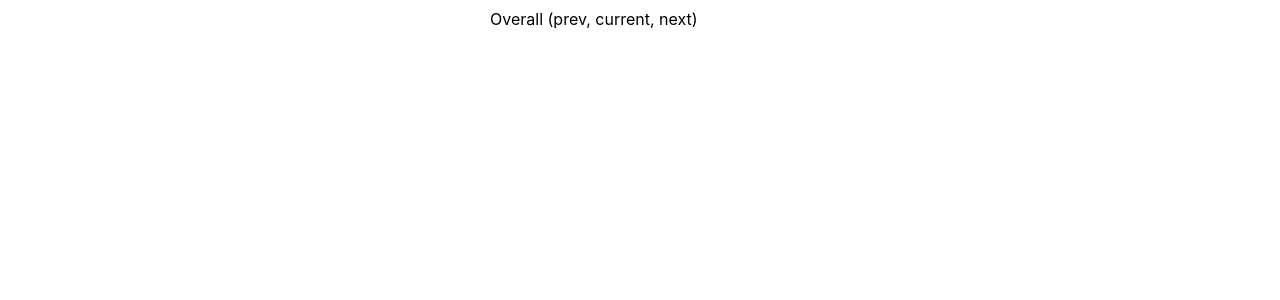
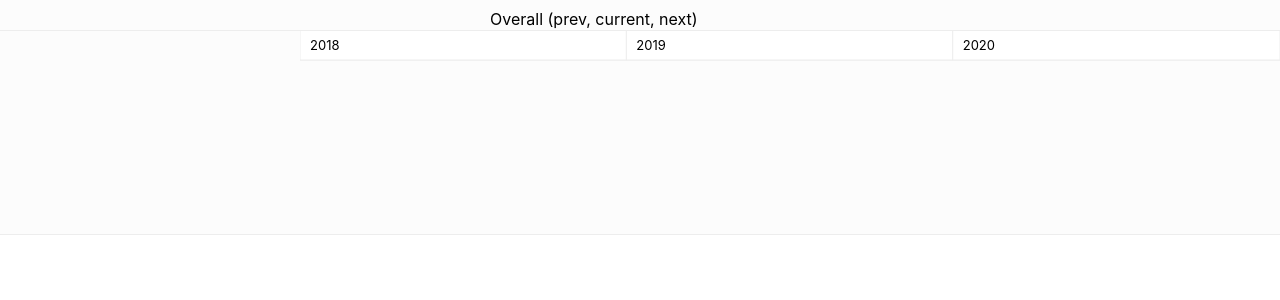
Before and after one commit to martinsimonovski/react-d3-test, a React (Create React App) app: page / in a window 1280 px wide. Shown: the top 300 px of the page. Built offline with nearby package versions, Linux system fonts and the light colour scheme.

Commit message:
implement ranges

```diff
--- a/package.json
+++ b/package.json
@@ -5,6 +5,7 @@
   "dependencies": {
     "d3": "^5.9.7",
     "moment": "^2.24.0",
+    "node-sass": "^4.12.0",
     "react": "^16.8.6",
     "react-dom": "^16.8.6",
     "react-scripts": "3.0.1"
--- a/src/App.css
+++ /dev/null
@@ -1,4 +0,0 @@
-.chart {
-  width: 100%;
-  text-align: center;
-}
--- a/src/App.js
+++ b/src/App.js
@@ -1,6 +1,6 @@
 import React from "react";
 import { Gantt } from "./components";
-import "./App.css";
+import "./App.scss";
 
 const config = {
   data: [1, 2, 3, 4, 5, 6, 7, 8, 9, 10],
--- /dev/null
+++ b/src/App.scss
@@ -0,0 +1,37 @@
+$strokeColor: #ededed;
+$strokeWidth: 1;
+$defaultBackground: #fcfcfc;
+$cellBackground: white;
+
+.chart {
+  width: 100%;
+  text-align: center;
+  outline: 1px solid $strokeColor;
+  background: $defaultBackground;
+}
+
+.side-panel {
+  display: inline-block;
+}
+
+.header-section {
+  outline: 1px solid $strokeColor;
+}
+
+.draw-area {
+  display: inline-block;
+
+  .ranges {
+    fill: $defaultBackground;
+    stroke: $strokeColor;
+    stroke-width: $strokeWidth;
+  }
+  .block {
+    fill: $cellBackground;
+    stroke: $strokeColor;
+    stroke-width: $strokeWidth;
+  }
+  .title {
+    font-size: 13px;
+  }
+}
--- /dev/null
+++ b/src/components/DrawArea.js
@@ -0,0 +1,13 @@
+import React from "react";
+import { Range } from "./Range";
+
+export const DrawArea = props => {
+  const { height, width, ranges } = props;
+  return (
+    <div style={{ height: height, width: width }} className="draw-area">
+      <svg style={{ height: height, width: width }}>
+        <Range width={width} height={30} ranges={[...ranges]} />
+      </svg>
+    </div>
+  );
+};
--- a/src/components/Gantt.js
+++ b/src/components/Gantt.js
@@ -3,6 +3,8 @@ import * as d3 from "d3";
 import { boundaries } from "../utils";
 import { D3Context } from "../context";
 import { Header } from "./Header";
+import { SidePanel } from "./SidePanel";
+import { DrawArea } from "./DrawArea";
 
 export const Gantt = props => {
   const { config } = props;
@@ -12,8 +14,10 @@ export const Gantt = props => {
   const [chartHeight, setChartHeight] = useState(100);
   const rowHeight = 20;
   const headerHeight = 30;
-  const leftColumn = 300;
-  const { headerRanges, dateBoundary } = boundaries.get(config.metrics);
+  const sidePanel = 300;
+  const { headerRanges, subHeaderRanges, dateBoundary } = boundaries.get(
+    config.metrics
+  );
 
   useEffect(() => {
     setChartWidth(ref.current.offsetWidth);
@@ -37,13 +41,25 @@ export const Gantt = props => {
   const x = d3
     .scaleTime()
     .domain(dateBoundary)
-    .range([0, width - leftColumn]);
+    .range([0, width - sidePanel]);
   const y = d3.scaleBand().range([0, height], 0.1);
 
   return (
     <D3Context.Provider value={{ x, y, dateBoundary }}>
       <div ref={ref} className="chart" width="100%">
-        <Header height={headerHeight} width={width} range={headerRanges[0]} />
+        <Header
+          height={headerHeight}
+          width={width}
+          range={headerRanges[0]}
+          paddingLeft={sidePanel}
+        />
+        <SidePanel height={height} width={sidePanel} />
+        <DrawArea
+          height={height}
+          width={width - sidePanel}
+          paddingLeft={sidePanel}
+          ranges={subHeaderRanges}
+        />
       </div>
     </D3Context.Provider>
   );
--- a/src/components/Header.js
+++ b/src/components/Header.js
@@ -13,7 +13,7 @@ export const Header = props => {
   return (
     <div className="header-section" style={{ height, display: "block" }}>
       <svg width={width} height={height}>
-        <g transform={`translate(0, ${height})`}>
+        <g transform={`translate(0, ${height})`} width={width} height={height}>
           <text x={x} y={y} height={d3Ctx.y.bandwidth()} width={textWidth}>
             {range.name}
           </text>
--- /dev/null
+++ b/src/components/Range.js
@@ -0,0 +1,73 @@
+import React, { useContext } from "react";
+import { D3Context } from "../context";
+import { helpers } from "../utils";
+
+const RangeBackground = props => {
+  const { width, height } = props;
+
+  return (
+    <rect
+      x="0"
+      y="0"
+      className="ranges"
+      width={width}
+      height={height}
+      fill="grey"
+    />
+  );
+};
+
+const RangeBlock = range => {
+  const d3Ctx = useContext(D3Context);
+
+  const blockWidth = helpers.useWidth(range);
+  const start = new Date(range.startDate);
+
+  return (
+    <rect
+      className="block"
+      x={d3Ctx.x(start)}
+      height={30}
+      width={blockWidth}
+      y={0}
+    />
+  );
+};
+
+const RangeText = range => {
+  const d3Ctx = useContext(D3Context);
+
+  const blockWidth = helpers.useWidth(range);
+  const start = new Date(range.startDate);
+
+  return (
+    <text
+      className="title"
+      x={d3Ctx.x(start) + 10}
+      height={30}
+      width={blockWidth}
+      y={30 - 10}
+    >
+      {range.name}
+    </text>
+  );
+};
+
+export const Range = props => {
+  const { ranges } = props;
+
+  return (
+    <g transform="translate(0,0)">
+      <RangeBackground {...props} />
+
+      <g>
+        {ranges &&
+          ranges.map(range => <RangeBlock key={range.startDate} {...range} />)}
+      </g>
+      <g>
+        {ranges &&
+          ranges.map(range => <RangeText key={range.startDate} {...range} />)}
+      </g>
+    </g>
+  );
+};
--- /dev/null
+++ b/src/components/SidePanel.js
@@ -0,0 +1,6 @@
+import React from "react";
+
+export const SidePanel = props => {
+  const { height, width } = props;
+  return <div style={{ height, width }} className="side-panel" />;
+};
```
Also changed, not shown: 1 other file (tests, documents, lock files or other folders).
